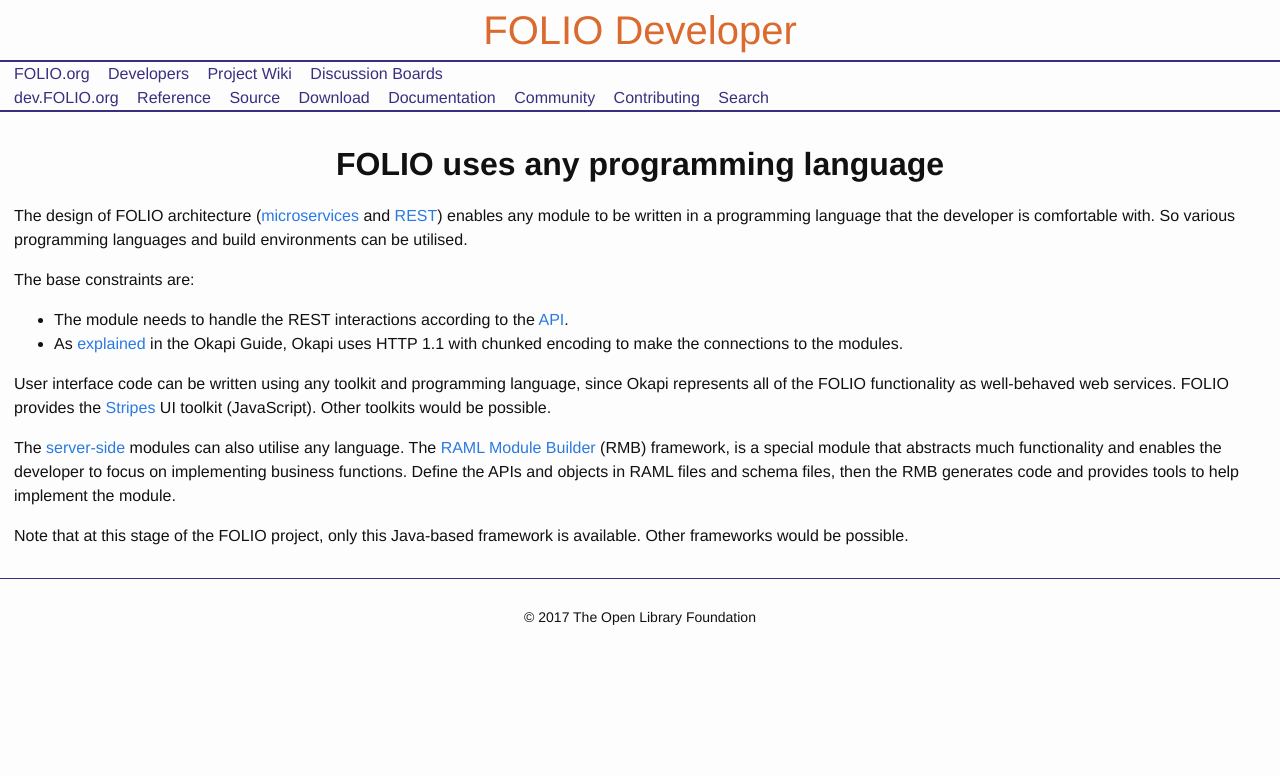
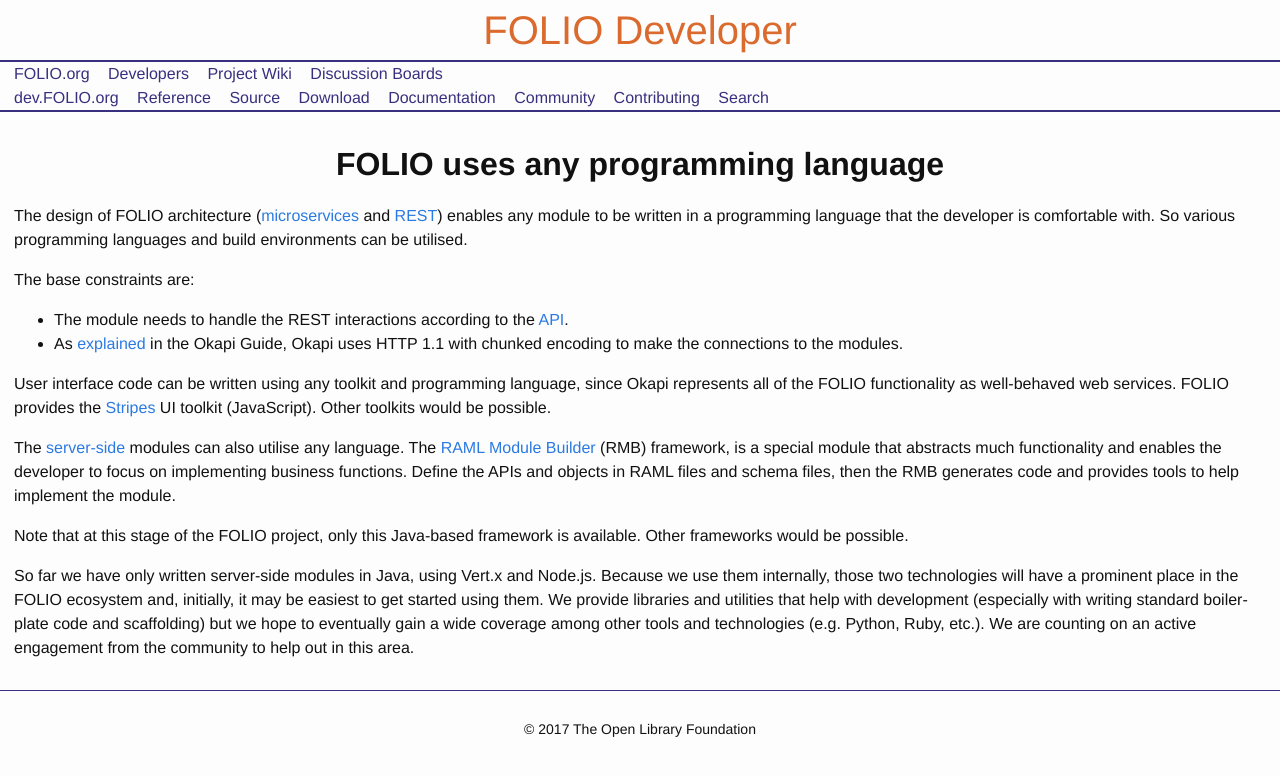
Before and after one commit to folio-org/folio-org.github.io, a Jekyll site: the page built from doc/any-programming-language.md, in a window 1280 px wide. Shown: the top 776 px of the page. Built offline with Jekyll 4.4.1, drawn with Linux system fonts in a browser that asks for light colours; nearby versions of some CDN libraries.

Commit message:
Copy beaut paragraph folio-sample-modules#writing-a-module

```diff
--- a/doc/any-programming-language.md
+++ b/doc/any-programming-language.md
@@ -20,3 +20,12 @@
 
 Note that at this stage of the FOLIO project, only this Java-based framework is available.
 Other frameworks would be possible.
+
+So far we have only written server-side modules in Java, using Vert.x and
+Node.js. Because we use them internally, those two technologies will have
+a prominent place in the FOLIO ecosystem and, initially, it may be easiest
+to get started using them. We provide libraries and utilities that
+help with development (especially with writing standard boiler-plate code and
+scaffolding) but we hope to eventually gain a wide coverage among other
+tools and technologies (e.g. Python, Ruby, etc.). We are counting on an active
+engagement from the community to help out in this area.
```
